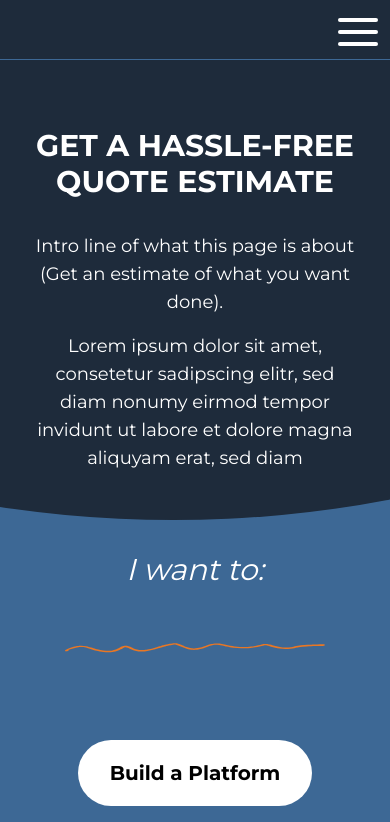
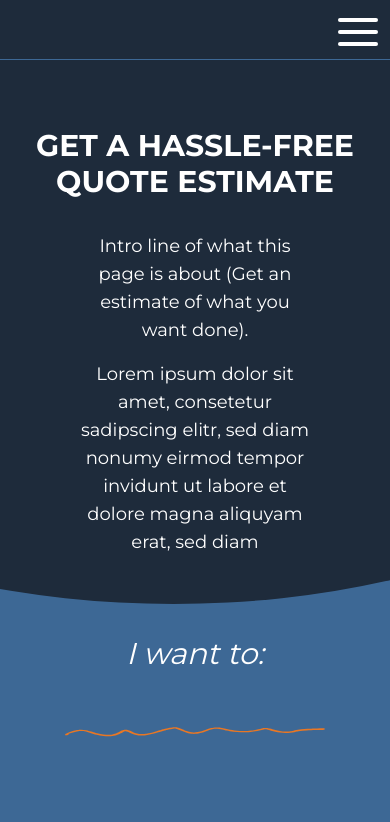
Before and after one commit to bluebird-technologies/bluebird_tech_OLD, a Next.js app: page /calculator in a window 390 px wide. Shown: the top 822 px of the page. Built offline with nearby package versions, Linux system fonts and the light colour scheme.

Commit message:
new viewport made responsive

```diff
--- a/pages/calculator.tsx
+++ b/pages/calculator.tsx
@@ -344,13 +344,13 @@ function Calculator() {
           </div>
         )}
         {!formSectionActive && (
-          <div className="w-full flex-1 flex flex-col  items-center   ">
+          <div className="w-full overflow-hidden flex-1 flex flex-col  items-center   ">
             <div className=" lg:hidden w-full">
               <MobileHeader />
             </div>
             <div className=" relative xl:h-[900px]">
               <div
-                className="   w-[285vw] -z-1 left-[-98%] bg-primary -z-1  absolute xl:left-[-16%] xl:w-[130vw] h-full"
+                className="   w-[285vw] -z-1 left-[-98%] bg-primary -z-1  absolute xl:left-[-16%]  xl:w-[130vw]  h-full"
                 style={{
                   borderBottomLeftRadius: '50%',
                   borderBottomRightRadius: '50%',
@@ -371,16 +371,16 @@ function Calculator() {
                       <Lottie
                         animationData={LottieFile}
                         style={{
-                          height: '500px',
                           transform: 'rotate(280deg)',
                         }}
+                        className="h-[200px] 2xl:h-[500px]"
                         loop={true}
                       />
                     </div>
                   </div>
-                  <div className="xl:w-1/2 mt-8 mx-8 xl:mx-0 xl:mt-52">
-                    <div className="xl:pr-64">
-                      <p className=" text-center text-lg text-white font-normal mb-4 xl:text-2xl">
+                  <div className="2xl:w-1/2 px-12  flex items-center justify-center  mt-8 mx-8 xl:mx-0 xl:mt-8 2xl:mt-52">
+                    <div className="flex items-center justify-center flex-col xl:pr-64">
+                      <p className=" text-center text-lg  text-white font-normal mb-4 xl:text-2xl">
                         Intro line of what this page is about (Get an estimate of what you want
                         done).
                       </p>
```
